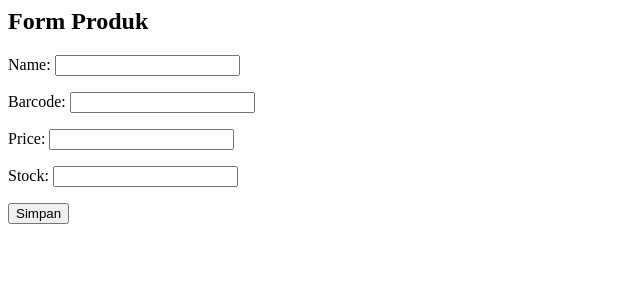
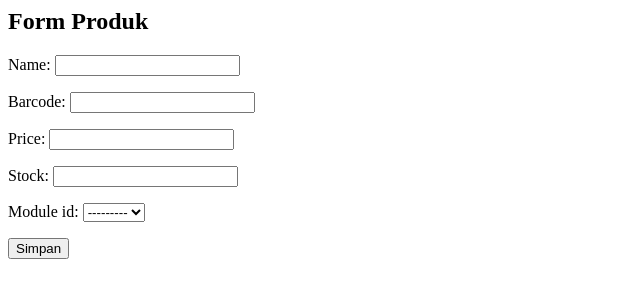
Before and after one commit to fikarchamiiiim/django_tech_test, a Django app: page /product/create/ in a window 1280 px wide. Shown: the top 300 px of the page, without its empty margins (0-640 px from the left). Run offline with Django 5.2, Linux system fonts and the light colour scheme; a user stored in the database is signed in; data comes from the database, SQL or seed files in the repository; both versions use the stored data as it was after the commit.

Commit message:
update app

```diff
--- a/django_technical_test/urls.py
+++ b/django_technical_test/urls.py
@@ -25,5 +25,4 @@
     path('', include('engine.urls')),
     path('admin/', admin.site.urls),
     path('product/', include('product_module.urls')),
-    re_path(r'^product(?:/.*)?$', dynamic_router, name='product-list'),
 ]
--- a/engine/models.py
+++ b/engine/models.py
@@ -4,3 +4,6 @@
     name = models.CharField(max_length=100)
     installed = models.BooleanField(default=False)
     version = models.CharField(max_length=10)
+
+    def __str__(self):
+        return f"{self.id}"
--- a/engine/templates/engine/module_list.html
+++ b/engine/templates/engine/module_list.html
@@ -10,7 +10,7 @@
     <button type="submit" name="action" value="upgrade">Upgrade</button>
 
     {% if module.installed %}
-      <a href="{% url 'product-list' %}">Landing Page</a>
+      <a href="{% url 'product-list' module.id %}">Landing Page</a>
     {% endif %}
 
   </form>
--- a/engine/views.py
+++ b/engine/views.py
@@ -1,5 +1,7 @@
 from django.shortcuts import render, redirect
 from django.http import Http404
+
+from product_module.models import Product
 from .models import Module
 
 def dynamic_router(request, path=None):
@@ -36,6 +38,7 @@
     modules = Module.objects.all()
     return render(request, 'engine/module_list.html', {'modules': modules})
 
+
 def upgrade_module(module_name):
     if module_name == "product_module":
         # Jalankan makemigrations dan migrate secara otomatis
--- a/product_module/models.py
+++ b/product_module/models.py
@@ -1,7 +1,9 @@
 from django.db import models
+from engine.models import Module
 
 class Product(models.Model):
     name = models.CharField(max_length=100)
     barcode = models.CharField(max_length=50)
     price = models.DecimalField(max_digits=10, decimal_places=2)
     stock = models.IntegerField()
+    module_id = models.ForeignKey(Module, on_delete=models.CASCADE)
--- a/product_module/templates/product_module/product_confirm_delete.html
+++ b/product_module/templates/product_module/product_confirm_delete.html
@@ -2,5 +2,5 @@
 <form method="post">
   {% csrf_token %}
   <button type="submit">Ya</button>
-  <a href="{% url 'product-list' %}">Batal</a>
+  <a href="{% url 'product-list' product.module_id %}">Batal</a>
 </form>
--- a/product_module/urls.py
+++ b/product_module/urls.py
@@ -2,7 +2,8 @@
 from . import views
 
 urlpatterns = [
-    path('', views.product_list, name='product-list'),
+
+    path('<int:module_id>/', views.product_list, name='product-list'),
     path('create/', views.product_create, name='product-create'),
     path('update/<int:pk>/', views.product_update, name='product-update'),
     path('delete/<int:pk>/', views.product_delete, name='product-delete'),
--- a/product_module/views.py
+++ b/product_module/views.py
@@ -1,17 +1,17 @@
 from django.shortcuts import render, redirect, get_object_or_404
+from django.urls import reverse
 
 from engine.models import Module
 from .models import Product
 from .forms import ProductForm
 from django.contrib.auth.decorators import login_required, permission_required
 
-def product_list(request):
-
-    module = Module.objects.get(name="product_module")
+def product_list(request, module_id):
+    module = Module.objects.get(id=module_id)
     if not module.installed:
         return redirect('module-list')
 
-    products = Product.objects.all()
+    products = module.product_set.all()
     role = 'public'
 
     if request.user.is_authenticated:
@@ -35,7 +35,7 @@
     form = ProductForm(request.POST or None)
     if form.is_valid():
         form.save()
-        return redirect('product-list')
+        return redirect('module-list')
     return render(request, 'product_module/product_form.html', {'form': form})
 
 # Update
@@ -46,7 +46,7 @@
     form = ProductForm(request.POST or None, instance=product)
     if form.is_valid():
         form.save()
-        return redirect('product-list')
+        return redirect(reverse('product-list', kwargs={'module_id': product.module_id}))
     return render(request, 'product_module/product_form.html', {'form': form})
 
 # Delete
@@ -56,5 +56,5 @@
     product = get_object_or_404(Product, pk=pk)
     if request.method == 'POST':
         product.delete()
-        return redirect('product-list')
+        return redirect(reverse('product-list', kwargs={'module_id': product.module_id}))
     return render(request, 'product_module/product_confirm_delete.html', {'product': product})
```
Also changed, not shown: ERD.png (added), Flow Chart.png (added), README.md (added), db.sqlite3, engine/templates/engine/module_page.html (added), product_module/migrations/0008_product_module_id.py (added), product_module/templates/product_module/product_list.html (indentation only), 1 other file.
